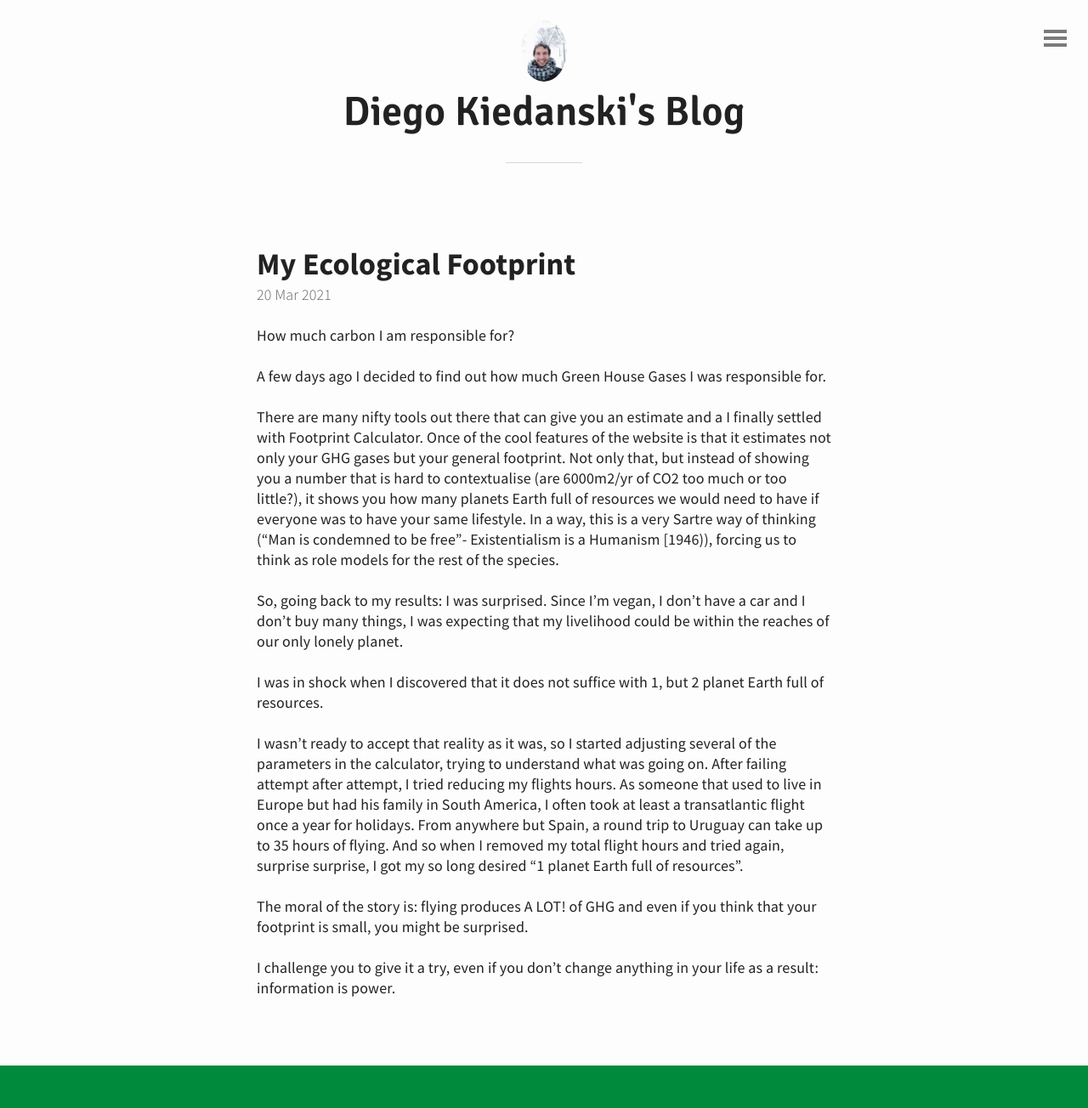
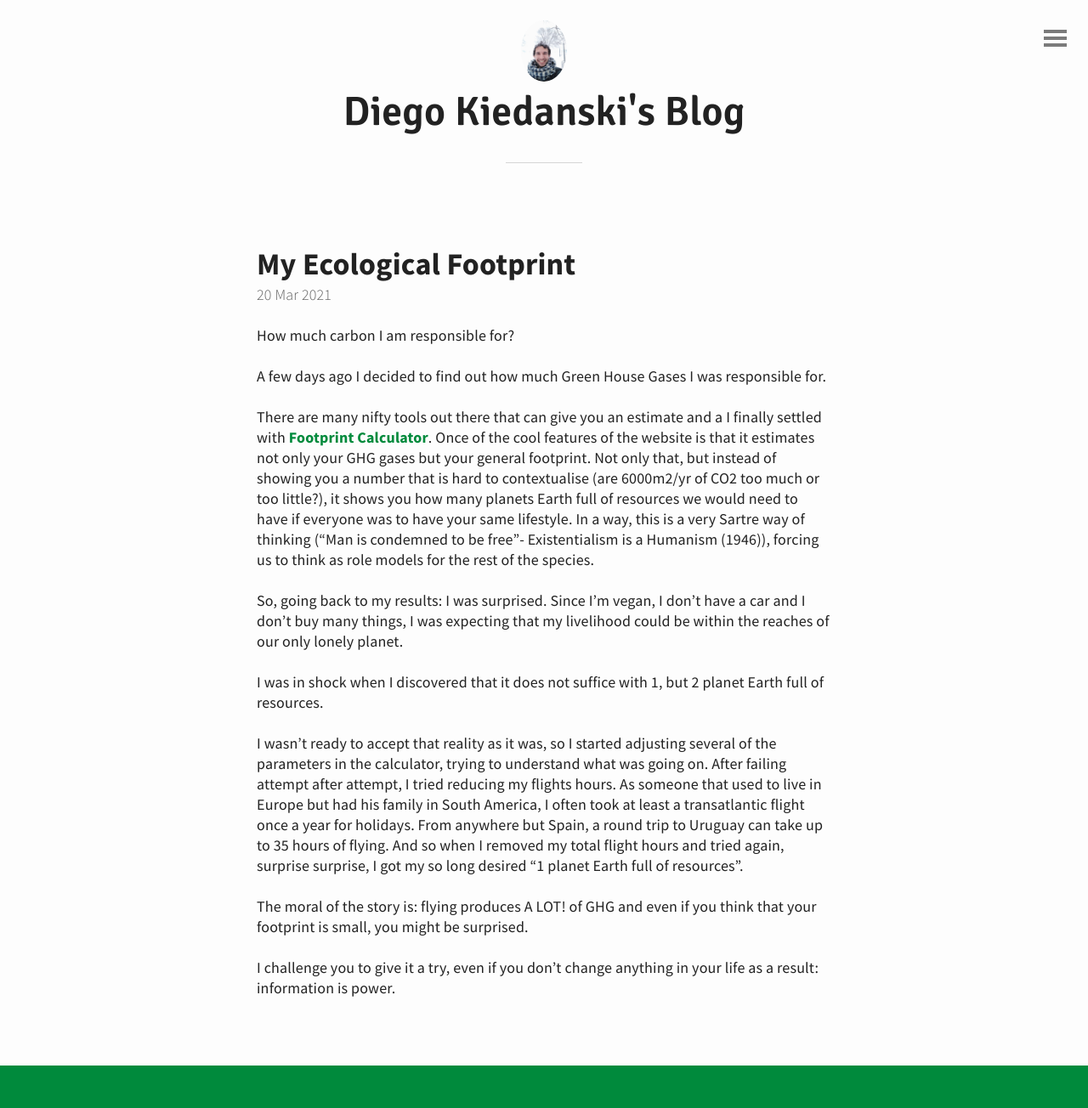
Before and after one commit to gus0k/gus0k.github.io, a Jekyll site: the page built from _posts/2021-03-20-my-ecological-footprint.md, in a window 1280 px wide. Shown: the whole page at 85% size. Built offline with Jekyll 4.4.1, drawn with Linux system fonts in a browser that asks for light colours; nearby versions of some CDN libraries; part of the change alters nothing that is shown.

```diff
--- a/_posts/2021-03-20-my-ecological-footprint.md
+++ b/_posts/2021-03-20-my-ecological-footprint.md
@@ -8,8 +8,8 @@ How much carbon I am responsible for?
 
 A few days ago I decided to find out how much Green House Gases I was responsible for.
 
-There are many nifty tools out there that can give you an estimate and a I finally settled with Footprint Calculator. Once of the cool features of the website is that it estimates not only your GHG gases but your general footprint. Not only that, but instead of showing you a number that is hard to contextualise (are 6000m2/yr of CO2 too much or too little?), it shows you how many planets Earth full of resources we would need to have if everyone was to have your same lifestyle.
-In a way, this is a very Sartre way of thinking (“Man is condemned to be free”- Existentialism is a Humanism [1946)), forcing us to think as role models for the rest of the species.
+There are many nifty tools out there that can give you an estimate and a I finally settled with [Footprint Calculator](https://www.footprintcalculator.org/). Once of the cool features of the website is that it estimates not only your GHG gases but your general footprint. Not only that, but instead of showing you a number that is hard to contextualise (are 6000m2/yr of CO2 too much or too little?), it shows you how many planets Earth full of resources we would need to have if everyone was to have your same lifestyle.
+In a way, this is a very Sartre way of thinking (“Man is condemned to be free”- Existentialism is a Humanism (1946)), forcing us to think as role models for the rest of the species.
 
 So, going back to my results: I was surprised. Since I’m vegan, I don’t have a car and I don’t buy many things, I was expecting that my livelihood could be within the reaches of our only lonely planet.
 
```
